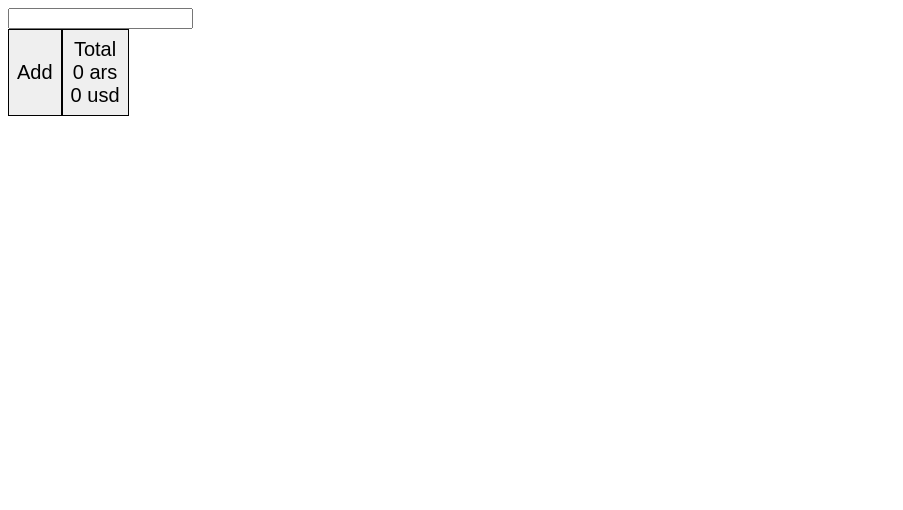
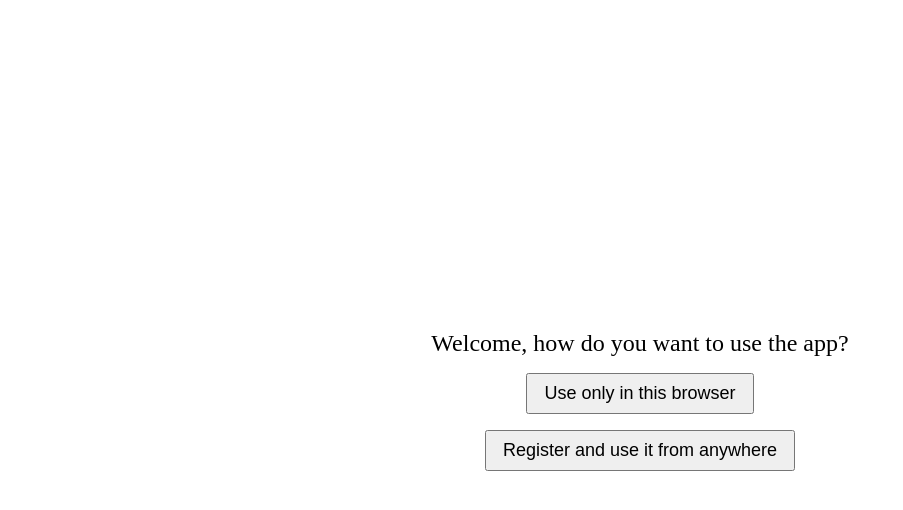
Before and after one commit to juanfrvera/finances, a SvelteKit app: page / in a window 1280 px wide. Shown: the top 510 px of the page, without its empty margins (0-903 px from the left). Built offline with nearby package versions, Linux system fonts and the light colour scheme.

Commit message:
feat: styling

```diff
--- a/src/routes/+page.svelte
+++ b/src/routes/+page.svelte
@@ -1,5 +1,59 @@
 <script lang="ts">
+	import { onMount } from 'svelte';
+	import { UserStore } from '../storage/user.store';
 	import Items from './items.svelte';
+
+	const view: { showWelcome?: boolean; showItems?: boolean } = {};
+
+	onMount(() => {
+		const hasValidSession = UserStore.hasValidSession();
+		view.showWelcome = !hasValidSession;
+		view.showItems = hasValidSession;
+	});
+
+	function useAppOnlyInBrowserClicked() {
+		view.showWelcome = false;
+		view.showItems = true;
+	}
 </script>
 
-<Items />
+<div id="main-container">
+	{#if view.showWelcome}
+		<div id="welcome-screen">
+			Welcome, how do you want to use the app?
+			<button on:click={useAppOnlyInBrowserClicked} class="important-button"
+				>Use only in this browser</button
+			>
+			<button class="important-button">Register and use it from anywhere</button>
+		</div>
+	{/if}
+	{#if view.showItems}
+		<Items />
+	{/if}
+</div>
+
+<style>
+	:global(body) {
+		margin: 0;
+	}
+	#main-container {
+		width: 100%;
+		height: 100vh;
+		display: flex;
+		justify-content: center;
+		align-items: center;
+	}
+	#welcome-screen {
+		width: 600px;
+		display: flex;
+		flex-direction: column;
+		align-items: center;
+		row-gap: 16px;
+
+		font-size: 24px;
+	}
+	.important-button {
+		font-size: 18px;
+		padding: 8px 16px;
+	}
+</style>
--- a/src/routes/item-list/item.svelte
+++ b/src/routes/item-list/item.svelte
@@ -15,18 +15,6 @@
 	}
 </script>
 
-<button on:click={clicked} class="square">
+<button on:click={clicked} class="square white-button">
 	<svelte:component this={currentItemRenderComponent} {data} />
 </button>
-
-<style>
-	.square {
-		border: 1px solid;
-		padding: 8px;
-		font-size: 20px;
-		display: flex;
-		flex-direction: column;
-		align-items: center;
-		justify-content: center;
-	}
-</style>
--- a/src/routes/items.svelte
+++ b/src/routes/items.svelte
@@ -1,7 +1,3 @@
-<svelte:head>
-	<title>Finances</title>
-</svelte:head>
-
 <script lang="ts">
 	import { onMount } from 'svelte';
 	import { AccountItem, TotalItem } from '../logic/item';
@@ -9,11 +5,11 @@
 	import ItemEdit from './item-edit/item-edit.svelte';
 	import Item from './item-list/item.svelte';
 	import ItemSee from './item-see/item-see.svelte';
-	import { ItemStorage } from '../storage/item.storage';
+	import { ItemStorage } from '../storage/item.store';
 	import Modal from './util/modal.svelte';
 
 	const view: {
-		showStoreLocationPrompt? : boolean;
+		showStoreLocationPrompt?: boolean;
 		list: Array<IItemData>;
 		creationModal?: { data: IItemCreationData };
 		seeModal?: { item: IItemData };
@@ -34,7 +30,7 @@
 		loadItems();
 	});
 
-	function loadItems(){
+	function loadItems() {
 		const list = ItemStorage.getItems();
 
 		const totalIndex = list.findIndex((i) => i.type === TotalItem.getTypeString());
@@ -99,12 +95,16 @@
 	}
 </script>
 
-<div class="whiteboard">
-    <header id="header">
-    	<input id="search-bar"/>
-    </header>
-	<main id="body">
-		<button on:click={addClicked} class="square clickable">
+<svelte:head>
+	<title>Finances</title>
+</svelte:head>
+
+<div id="container">
+	<header id="header">
+		<input id="search-bar" />
+	</header>
+	<main id="whiteboard">
+		<button on:click={addClicked} class="square white-button">
 			<div class="title">Add</div>
 		</button>
 		{#each view.list as item (item.id + item.type + item.updateDate)}
@@ -147,28 +147,43 @@
 {/if}
 
 <style>
-	.whiteboard {
-		display: flex;
-		flex-direction: column;
-		width: 100%;
-	}
-	#header, #body{
-		width: 100%;
-	}
-	#body{
-		display: flex;
-	}
-	.square {
+	:global(.square) {
+		padding: 8px;
+
 		border: 1px solid;
-		padding: 8px;
+
 		font-size: 20px;
+
 		display: flex;
 		flex-direction: column;
 		align-items: center;
 		justify-content: center;
 	}
-	.clickable {
+	:global(.white-button) {
+		background-color: white;
 		cursor: pointer;
+	}
+	:global(.white-button:hover) {
+		background-color: lightgray;
+	}
+
+	#container {
+		margin: 16px;
+		width: 100%;
+
+		display: flex;
+		flex-direction: column;
+		row-gap: 16px;
+	}
+	#header,
+	#whiteboard {
+		width: 100%;
+	}
+	#whiteboard {
+		display: flex;
+		flex-wrap: wrap;
+		column-gap: 8px;
+		row-gap: 8px;
 	}
 	.comfortable-button {
 		padding: 4px 8px;
@@ -179,4 +194,7 @@
 		justify-content: space-around;
 		column-gap: 32px;
 	}
+	#search-bar {
+		height: 32px;
+	}
 </style>
--- a/src/storage/user.storage.ts
+++ /dev/null
@@ -1,3 +0,0 @@
-export class UserStorage {
-
-}
--- /dev/null
+++ b/src/storage/user.store.ts
@@ -0,0 +1,8 @@
+export class UserStore {
+    private static readonly storeTypeOnLocalStoreKey = "storeType";
+
+    public static hasValidSession() {
+        let storeType = localStorage.getItem(this.storeTypeOnLocalStoreKey);
+        return storeType != null;
+    }
+}
```
Also changed, not shown: src/logic/store.logic.ts (added, +17 -0 lines), src/storage/item.store.ts (renamed from src/storage/item.storage.ts).
